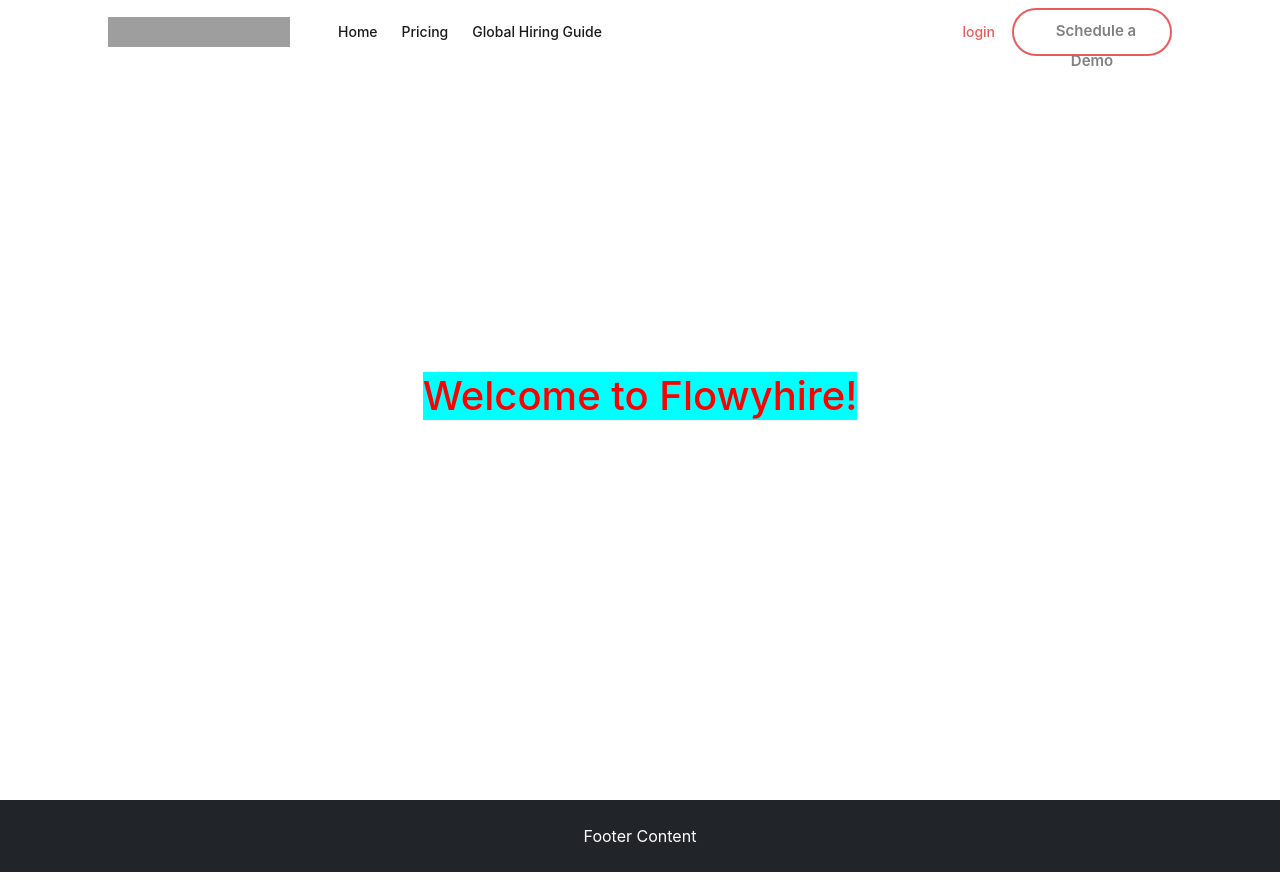
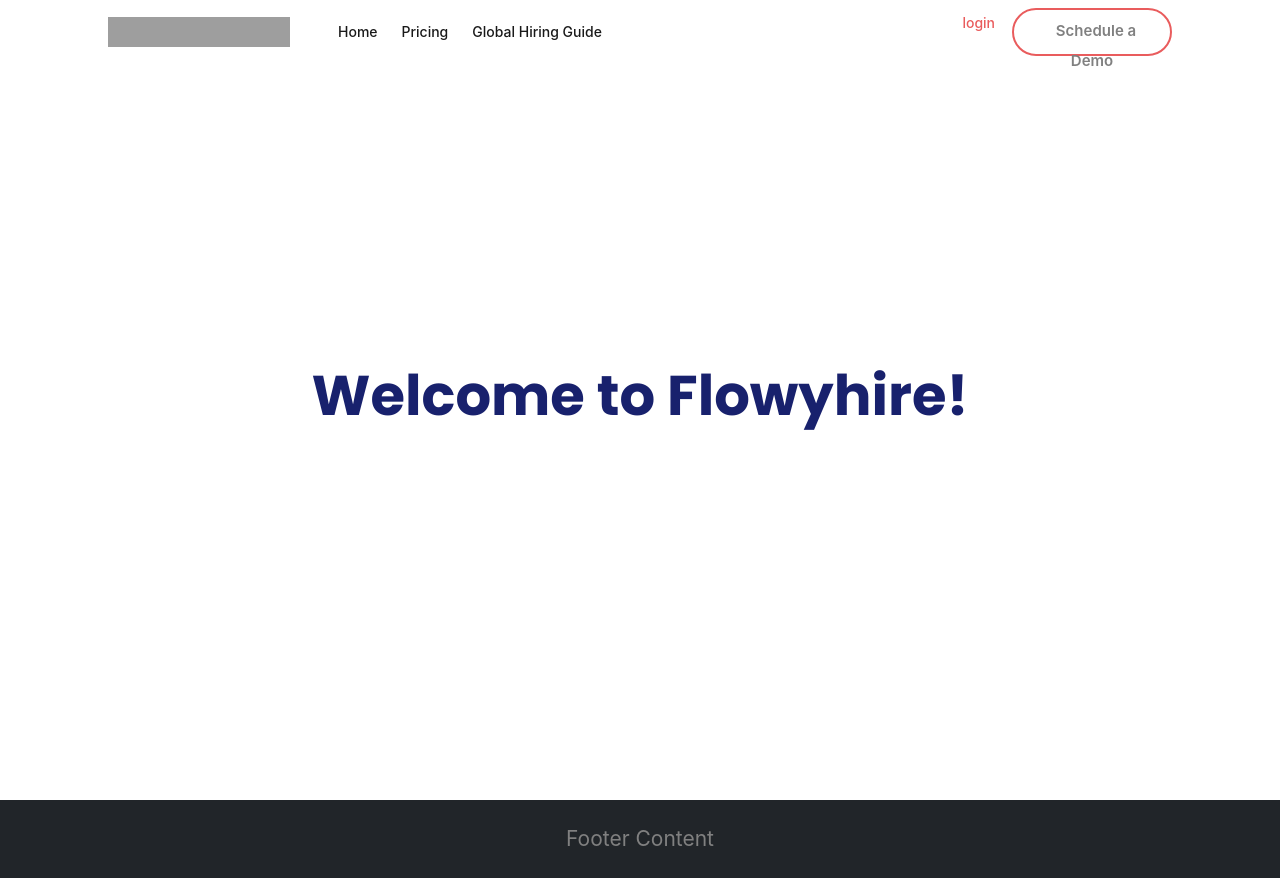
Before and after one commit to akram-tello/flowyhire, a Next.js app: page / in a window 1280 px wide. Built offline with nearby package versions, Linux system fonts and the light colour scheme; no server answers; grey boxes are pictures that could not be loaded.

Commit message:
add fonts

```diff
--- a/components/Layout/Layout.module.scss
+++ b/components/Layout/Layout.module.scss
@@ -6,7 +6,3 @@
     justify-content: center;
     align-items: center;
   }
-
- .redd{
-   color: red;
- }
--- a/components/Navbar/NavbarElements.js
+++ b/components/Navbar/NavbarElements.js
@@ -45,7 +45,7 @@
   align-items: center;
   text-decoration: none;
   padding: 0 1rem;
-  height: 100%;
+  height: 30px;
   cursor: pointer;
   font-size: 14px;
   line-height: 16px;
--- a/pages/index.js
+++ b/pages/index.js
@@ -5,7 +5,7 @@
     <>
       <div className="vh-100 d-flex justify-content-center align-items-center">
         <main>
-          <h1 className={`${home.red} ${home.t1}`}>
+          <h1>
             Welcome to Flowyhire!
           </h1>
         </main>
--- a/styles/global.scss
+++ b/styles/global.scss
@@ -30,3 +30,57 @@
   justify-content: center;
   align-items: center;
 }
+
+@font-face {
+  font-family: "Poppins Light";
+  src: url("/fonts/Poppins-Light.ttf");
+  font-style: normal;
+}
+
+@font-face {
+  font-family: "Poppins Bold";
+  src: url("/fonts/Poppins-Bold.ttf");
+  font-style: normal;
+}
+
+h1,
+h2,
+h3,
+h4,
+h5,
+h6 {
+    font-family: 'Poppins Bold', serif;
+    color: #18216d;
+    font-size: 56px;
+    line-height: 1.18;
+    @media only screen and (max-width: 890px) {
+      font-size: 47px;
+    }
+
+    @media only screen and (max-width: 414px) {
+      font-size: 32px;
+    }
+}
+p {
+    color: gray;
+    font-size: 21px;
+    line-height: 1.41;
+}
+h1 {
+    font-weight: 600;
+}
+a {
+    text-decoration: none;
+    outline: none;
+    color: #e95c5d;
+    :hover {
+        color: #e95c5d;
+    }
+}
+
+*:focus {
+    outline: none;
+}
+.about-block-image svg {
+    text-align: center;
+}
```
Also changed, not shown: public/fonts/Poppins-Bold.ttf (added), public/fonts/Poppins-Light.ttf (added).
